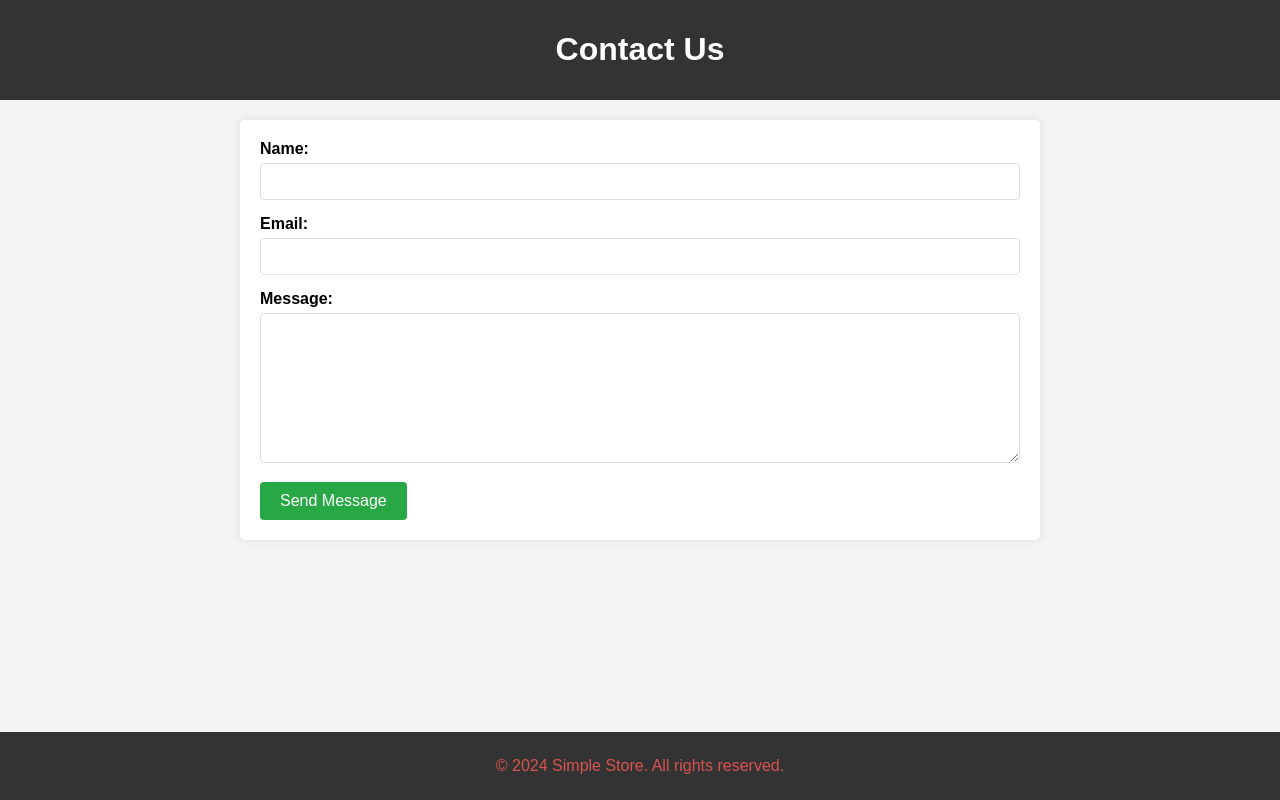
After one commit to WaAsSiM/demo-node-app, a Node server app: page /contact in a window 1280 px wide. The commit adds this page. Run offline with Node 20, Linux system fonts and the light colour scheme.

Commit message:
added contact form

```diff
--- a/app.js
+++ b/app.js
@@ -1,16 +1,22 @@
-var express=require('express');
-var app=express();
+var express = require("express");
+var app = express();
 
-var routes=require('./routes/route.js');
+var routes = require("./routes/route.js");
 
-app.set('view engine','ejs');
+app.set("view engine", "ejs");
+var bodyParser = require("body-parser"); // Add this line
 
-app.use(express.static(__dirname + '/public'));
+app.use(bodyParser.urlencoded({ extended: true }));
 
-app.get('/',routes.home);
+app.use(express.static(__dirname + "/public"));
+
+app.get("/", routes.home);
+
+app.get("/contact", routes.contact);
+app.post("/contact", routes.submitContact);
 
 var port = process.env.PORT || 3000;
 
-var server=app.listen(port,function(req,res){
-    console.log("Catch the action at http://localhost:"+port);
+var server = app.listen(port, function (req, res) {
+  console.log("Catch the action at http://localhost:" + port);
 });
--- a/routes/route.js
+++ b/routes/route.js
@@ -1,65 +1,35 @@
-exports.home=function(req,res){
-  res.render('home');
-}
+exports.home = function (req, res) {
+  res.render("home");
+};
 
+exports.login = function (req, res) {
+  res.render("login");
+};
 
-exports.login=function(req,res){
-    res.render('login');
-}
+exports.contact = function (req, res) {
+  res.render("contact");
+};
 
+exports.submitContact = function (req, res) {
+  if (req.body && req.body.name && req.body.email && req.body.message) {
+    const name = req.body.name;
+    const email = req.body.email;
+    const message = req.body.message;
 
-const express = require('express');
-const app = express();
-const port = 3001;
+    console.log(
+      `Received contact form submission: ${name}, ${email}, ${message}`
+    );
 
-// Middleware pour parser le JSON
-app.use(express.json());
-
-let products = []; // Liste des produits
-
-// Create - Ajouter un nouveau produit
-app.post('/products', (req, res) => {
-    const product = req.body;
-    product.id = products.length + 1; // Générer un ID simple
-    products.push(product);
-    res.status(201).send(product);
-});
-
-// Read - Récupérer tous les produits
-app.get('/products', (req, res) => {
-    res.send(products);
-});
-
-// Read - Récupérer un produit par ID
-app.get('/products/:id', (req, res) => {
-    const product = products.find(p => p.id === parseInt(req.params.id));
-    if (!product) {
-        return res.status(404).send('Produit non trouvé');
-    }
-    res.send(product);
-});
-
-// Update - Mettre à jour un produit par ID
-app.put('/products/:id', (req, res) => {
-    const product = products.find(p => p.id === parseInt(req.params.id));
-    if (!product) {
-        return res.status(404).send('Produit non trouvé');
-    }
-    Object.assign(product, req.body); // Mise à jour du produit
-    res.send(product);
-});
-
-// Delete - Supprimer un produit par ID
-app.delete('/products/:id', (req, res) => {
-    const productIndex = products.findIndex(p => p.id === parseInt(req.params.id));
-    if (productIndex === -1) {
-        return res.status(404).send('Produit non trouvé');
-    }
-    products.splice(productIndex, 1); // Supprimer le produit
-    res.status(204).send(); // 204 No Content
-});
-
-// Démarrer le serveur
-app.listen(port, () => {
-    console.log(`Serveur démarré sur http://localhost:${port}`);
-});
+    res.render("contact", {
+      message: "Thank you for reaching out! We will get back to you soon.",
+    });
+  } else {
+    // Handle the case where the body is not properly populated
+    res.render("contact", {
+      message: "There was an error processing your request. Please try again.",
+    });
+  }
+  res.render("contact", {
+    message: "Thank you for reaching out! We will get back to you soon.",
+  });
+};
--- /dev/null
+++ b/views/contact.ejs
@@ -0,0 +1,120 @@
+<!DOCTYPE html>
+<html lang="en">
+  <head>
+    <meta charset="UTF-8" />
+    <meta name="viewport" content="width=device-width, initial-scale=1.0" />
+    <title>Contact Us</title>
+    <style>
+      body {
+        font-family: Arial, sans-serif;
+        margin: 0;
+        padding: 0;
+        background-color: #f4f4f4;
+      }
+
+      header {
+        background-color: #333;
+        color: #fff;
+        padding: 10px 0;
+        text-align: center;
+      }
+
+      main {
+        padding: 20px;
+        max-width: 800px;
+        margin: auto;
+      }
+
+      form {
+        background: #fff;
+        border-radius: 5px;
+        box-shadow: 0 0 10px rgba(0, 0, 0, 0.1);
+        padding: 20px;
+      }
+
+      div {
+        margin-bottom: 15px;
+      }
+
+      label {
+        display: block;
+        margin-bottom: 5px;
+        font-weight: bold;
+      }
+
+      input[type="text"],
+      input[type="email"],
+      textarea {
+        width: 100%;
+        padding: 10px;
+        border: 1px solid #ddd;
+        border-radius: 4px;
+        box-sizing: border-box;
+      }
+
+      textarea {
+        height: 150px;
+        resize: vertical;
+      }
+
+      button {
+        background-color: #28a745;
+        color: #fff;
+        border: none;
+        padding: 10px 20px;
+        border-radius: 4px;
+        cursor: pointer;
+        font-size: 16px;
+      }
+
+      button:hover {
+        background-color: #218838;
+      }
+
+      p {
+        color: #d9534f;
+        font-size: 16px;
+        margin: 15px 0;
+      }
+
+      footer {
+        background-color: #333;
+        color: #fff;
+        text-align: center;
+        padding: 10px 0;
+        position: fixed;
+        bottom: 0;
+        width: 100%;
+      }
+    </style>
+  </head>
+  <body>
+    <header>
+      <h1>Contact Us</h1>
+    </header>
+    <main>
+      <form action="/contact" method="POST">
+        <div>
+          <label for="name">Name:</label>
+          <input type="text" id="name" name="name" required />
+        </div>
+        <div>
+          <label for="email">Email:</label>
+          <input type="email" id="email" name="email" required />
+        </div>
+        <div>
+          <label for="message">Message:</label>
+          <textarea id="message" name="message" required></textarea>
+        </div>
+        <button type="submit">Send Message</button>
+      </form>
+
+      <% if (typeof message !== 'undefined') { %>
+        <p><%= message %></p>
+      <% } %>
+    </main>
+    <footer>
+      <p>&copy; 2024 Simple Store. All rights reserved.</p>
+    </footer>
+  </body>
+</html>
--- a/views/home.ejs
+++ b/views/home.ejs
@@ -107,7 +107,7 @@
             <li><a href="#home">Home</a></li>
             <li><a href="#products">Products</a></li>
             <li><a href="#about">About</a></li>
-            <li><a href="#contact">Contact</a></li>
+            <li><a href="contact">Contact</a></li>
         </ul>
     </nav>
 </header>
```
